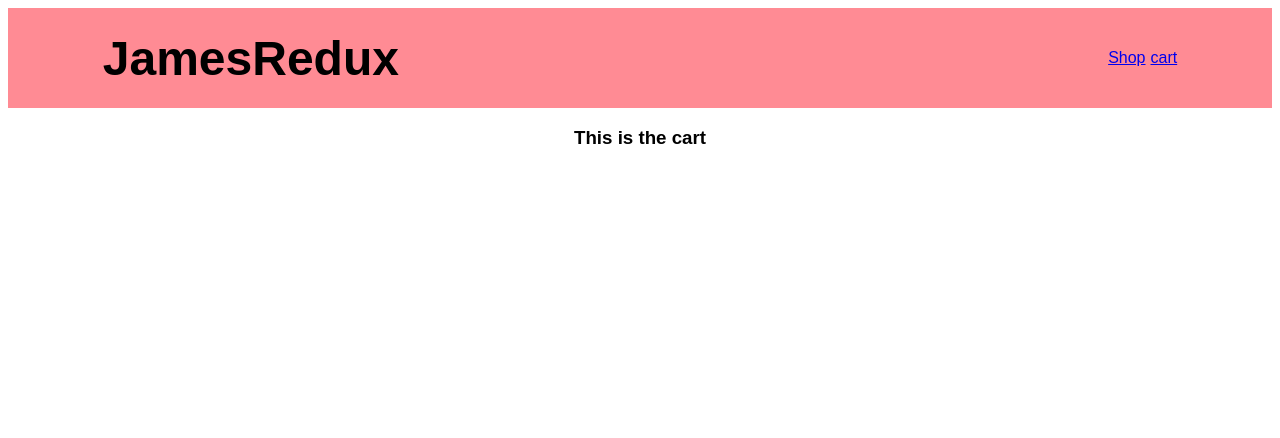
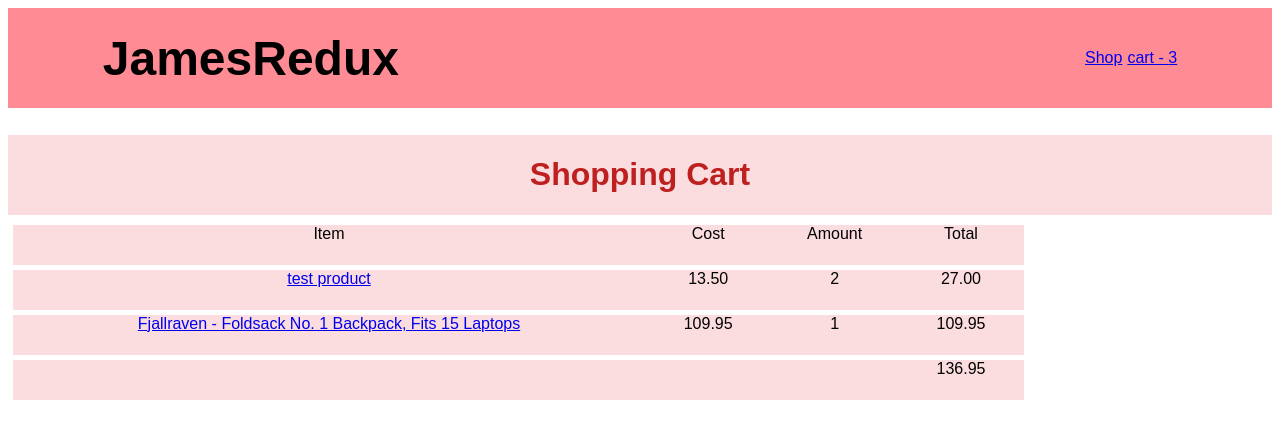
Before and after one commit to Jamesredux/shopping-cart, a React (Create React App) app: page /cart in a window 1280 px wide. Shown: the top 438 px of the page. Built offline with nearby package versions, Linux system fonts and the light colour scheme; the HTML template or start-up script is replaced by a standard one.

Commit message:
basic function working

```diff
--- a/src/App.js
+++ b/src/App.js
@@ -2,19 +2,61 @@ import React, { useState, useEffect } from 'react';
 import Routes from './Routes';
 
 const App = () => {
-  const [cart, setCart] = useState([1, 2, 3, 4]);
+  const [cart, setCart] = useState([
+    {
+      id: 99,
+      title: 'test product',
+      price: 13.5,
+      description: 'lorem ipsum set',
+      image: 'https://i.pravatar.cc',
+      category: 'electronic',
+      count: 2,
+    },
+    {
+      id: 1,
+      title: 'Fjallraven - Foldsack No. 1 Backpack, Fits 15 Laptops',
+      price: 109.95,
+      description:
+        'Your perfect pack for everyday use and walks in the forest. Stash your laptop (up to 15 inches) in the padded sleeve, your everyday',
+      category: 'men clothing',
+      image: 'https://fakestoreapi.com/img/81fPKd-2AYL._AC_SL1500_.jpg',
+      count: 1,
+    },
+  ]);
 
-  const handleAddToCart = (item) => {
-    console.log(item);
+  const [cartSize, setCartSize] = useState(0);
+
+  const handleAddToCart = (item, count) => {
+    let shallowCopy = [...cart];
+    if (shallowCopy.some((obj) => obj.id === item.id)) {
+      let productIndex = shallowCopy.findIndex(
+        (product) => product.id === item.id
+      );
+      let updatedProduct = { ...shallowCopy[productIndex] };
+      updatedProduct.count += parseInt(count);
+      shallowCopy[productIndex] = updatedProduct;
+      setCart(shallowCopy);
+    } else {
+      item.count = parseInt(count);
+      shallowCopy.push(item);
+      setCart(shallowCopy);
+    }
   };
 
   useEffect(() => {
-    console.log('useeffect app called');
-  }, []);
+    let newCartSize = cart.reduce((accumulator, currentValue) => {
+      return accumulator + currentValue.count;
+    }, 0);
+    setCartSize(newCartSize);
+  }, [cart]);
 
   return (
     <div>
-      <Routes cart={cart} handleAddToCart={handleAddToCart} />
+      <Routes
+        cart={cart}
+        cartSize={cartSize}
+        handleAddToCart={handleAddToCart}
+      />
     </div>
   );
 };
--- a/src/Routes.js
+++ b/src/Routes.js
@@ -1,19 +1,19 @@
 import React from 'react';
-import { BrowserRouter, Switch, Route, Link } from 'react-router-dom';
+import { BrowserRouter, Switch, Route } from 'react-router-dom';
 import Shop from './components/Shop';
 import Product from './components/Product';
 import Cart from './components/Cart';
 import Navbar from './components/Navbar';
 
 const Routes = (props) => {
-  const handleAddToCart = (item) => {
-    props.handleAddToCart(item);
+  const handleAddToCart = (item, count) => {
+    props.handleAddToCart(item, count);
   };
   return (
     <BrowserRouter>
       <div className='container'>
         <div className='nav-bar'>
-          <Navbar />
+          <Navbar cartSize={props.cartSize} />
         </div>
         <Switch>
           <Route path='/' exact>
--- a/src/components/Cart.js
+++ b/src/components/Cart.js
@@ -1,10 +1,48 @@
-import React from 'react';
+import React, { useState, useEffect } from 'react';
+import { Link } from 'react-router-dom';
 
 const Cart = (props) => {
+  const [grandTotal, setGrandTotal] = useState(0);
+
+  useEffect(() => {
+    let newGrandTotal = props.cartcontents.reduce(
+      (accumulator, currentValue) => {
+        return accumulator + currentValue.count * currentValue.price;
+      },
+      0
+    );
+    setGrandTotal(newGrandTotal);
+  }, [props.cartcontents]);
   return (
     <div className='cart-div'>
-      <h3>This is the cart</h3>
-      {console.log(props)}
+      <div>
+        <h2 className='cart-title'>Shopping Cart</h2>
+      </div>
+      <div className='cart-grid'>
+        <div className='cart-row'>
+          <div>Item</div>
+          <div>Cost</div>
+          <div>Amount</div>
+          <div>Total</div>
+        </div>
+        {props.cartcontents.map((item) => (
+          <div className='cart-row' key={item.id}>
+            <Link to={`/${item.id}`}>
+              <div>{item.title}</div>
+            </Link>
+            <div>{item.price.toFixed(2)}</div>
+            <div>{item.count}</div>
+            <div>{(item.price * item.count).toFixed(2)}</div>
+          </div>
+        ))}
+        <div className='cart-row'>
+          <div></div>
+          <div></div>
+          <div></div>
+          <div>{grandTotal.toFixed(2)}</div>
+        </div>
+      </div>
+      {console.log(props.cartcontents)}
     </div>
   );
 };
--- a/src/components/Navbar.js
+++ b/src/components/Navbar.js
@@ -1,7 +1,7 @@
 import React from 'react';
 import { Link } from 'react-router-dom';
 
-const Navbar = () => {
+const Navbar = (props) => {
   return (
     <div className='nav-inner'>
       <h1 className='logo'>JamesRedux</h1>
@@ -10,7 +10,7 @@ const Navbar = () => {
           <Link to='/'>Shop</Link>
         </div>
         <div>
-          <Link to='/cart'>cart</Link>
+          <Link to='/cart'>cart - {props.cartSize}</Link>
         </div>
       </div>
     </div>
--- a/src/components/Shop.js
+++ b/src/components/Shop.js
@@ -1,5 +1,4 @@
 import React, { useState, useEffect } from 'react';
-import { Link } from 'react-router-dom';
 import ProductCard from './ProductCard';
 
 const Shop = (props) => {
@@ -17,8 +16,8 @@ const Shop = (props) => {
   };
 
   const addToCart = (item, count) => {
-    console.log(item);
-    console.log(count);
+    props.handleAddToCart(item, count);
+
     // when items added to cart, need to check if same type already in cart - just update count
   };
 
--- a/src/index.css
+++ b/src/index.css
@@ -58,5 +58,26 @@ div {
   background-color: #fbdddf;
 }
 
-.shop-item img {
+.cart-div {
+  margin-top: 10px;
 }
+
+.cart-title {
+  background-color: #fbdddf;
+  height: 80px;
+  font-size: 2rem;
+  color: rgb(190, 32, 32);
+  display: flex;
+  align-items: center;
+  justify-content: center;
+  margin-bottom: 10px;
+}
+
+.cart-row {
+  height: 40px;
+  background-color: #fbdddf;
+  margin: 5px;
+  display: grid;
+  grid-template-columns: 5fr 1fr 1fr 1fr;
+  width: 80%;
+}
```
